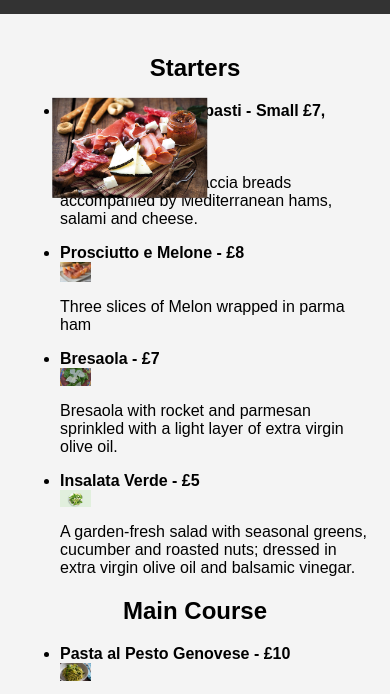
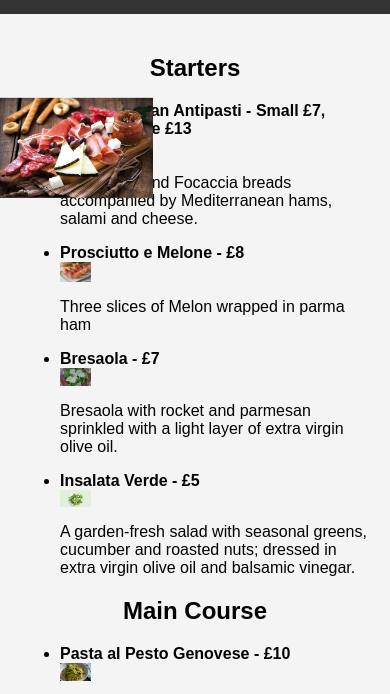
Before and after one commit to mgiammatteo/velletrano-website, a plain HTML site: page menu.html in a window 390 px wide. Both pictures are taken after a click on the picture 75 px from the left and 263 px from the top of the page. Shown: the part 116-810 px from the top of the page. Drawn offline with Linux system fonts and the light colour scheme.

Commit message:
test no translate on mobile

```diff
--- a/style.css
+++ b/style.css
@@ -46,6 +46,13 @@ section {
     cursor: zoom-out; /* Change cursor when zoomed */
 }
 
+/* Adjust for smaller screens (e.g., mobile) */
+@media (max-width: 768px) {
+    .zoomed {
+        transform: scale(5.0) translate(0%, 0%); /* No translation on mobile */
+    }
+}
+
 .smallCheckBox {
     width: 50px;
     height: 15px;
```
